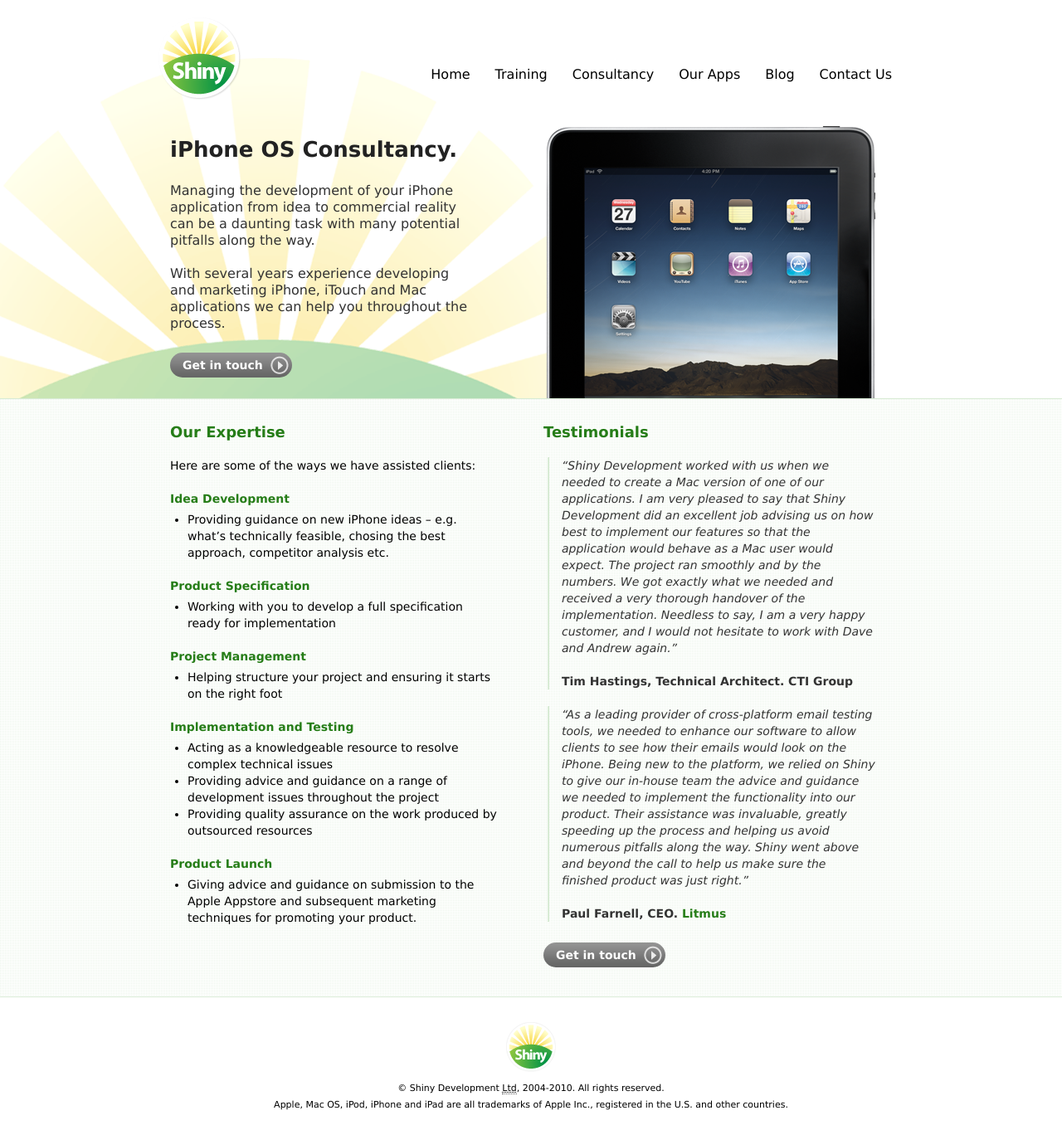
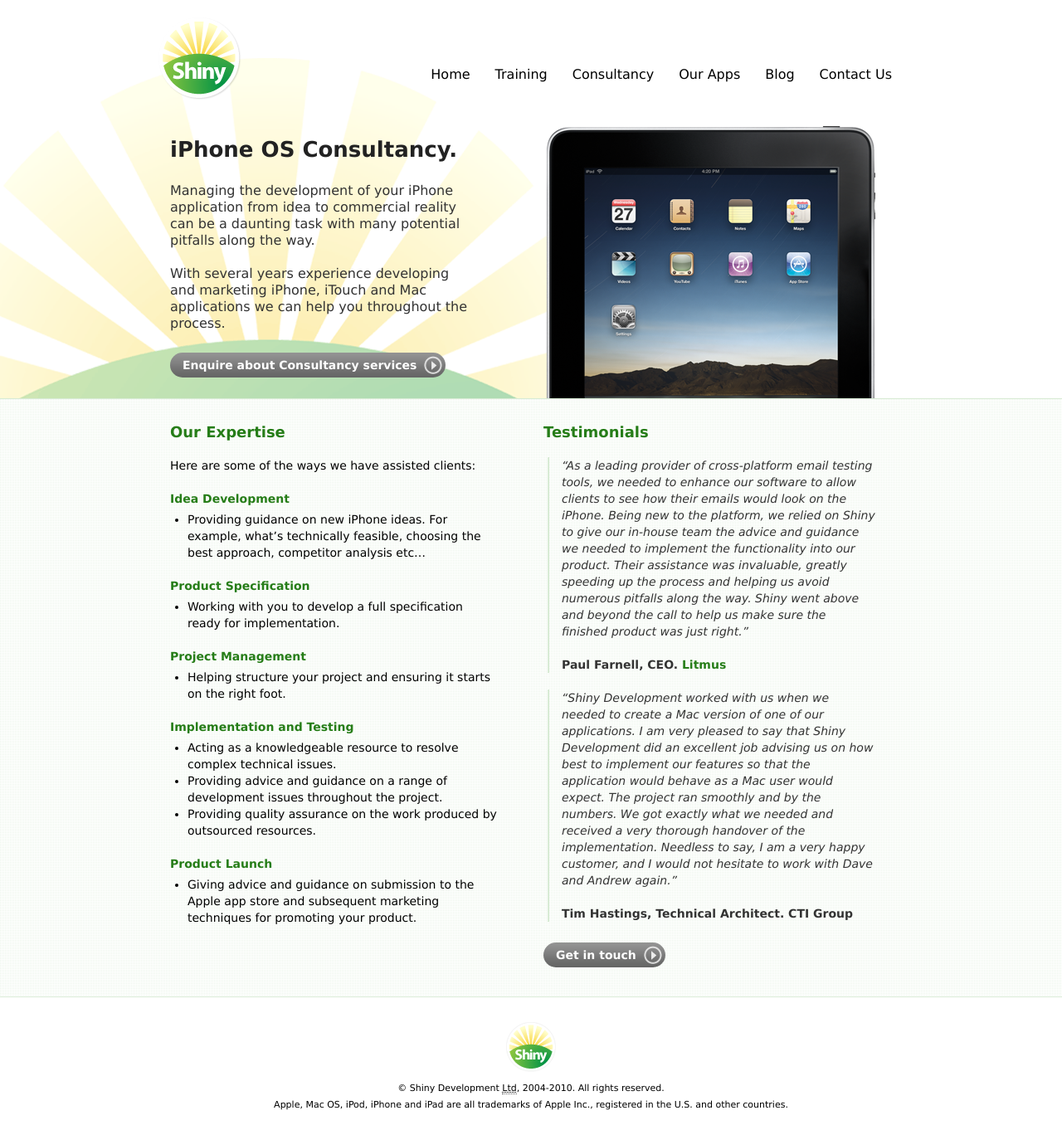
Before and after one commit to shinydevelopment/ShinyDevelopment-Holding, a Jekyll site: the page built from consultancy.html, in a window 1280 px wide. Shown: the whole page at 83% size. Built offline with Jekyll 4.4.1, drawn with Linux system fonts in a browser that asks for light colours; Markdown is read by kramdown in place of the engine named in the settings; comment, search, counter and statistics services are not loaded.

Commit message:
Consultancy wording.

```diff
--- a/consultancy.html
+++ b/consultancy.html
@@ -5,83 +5,54 @@
 permalink: /consultancy/
 ---
 
-
 <div class="container content-upper">
-
   <div class="section ">
-
     <h2>iPhone OS Consultancy.</h2>
-        <p class="excerpt">
-           Managing the development of your iPhone application from idea to commercial reality can be a daunting task with many potential pitfalls along the way.</p>
-        <p class="excerpt">
-            With several years experience developing and marketing iPhone, iTouch and Mac applications we can help you throughout the process.
-        </p>
-
-        <p class="fancy-link"><a href="/contact-us">Get in touch</a></p>
-
+    <p class="excerpt">Managing the development of your iPhone application from idea to commercial reality can be a daunting task with many potential pitfalls along the way.</p>
+    <p class="excerpt">With several years experience developing and marketing iPhone, iTouch and Mac applications we can help you throughout the process.</p>
+    <p class="fancy-link"><a href="/contact-us">Enquire about Consultancy services</a></p>
   </div>
-
   <img src="/assets/images/ipad.png" width="561" height="360" class="display-img" />
-
 </div>
 
 </div>
 
-
 <div class="wrapper pattern">
-
   <div class="container content-lower-alt">
-
     <div class="section">
-
       <h3>Our Expertise</h3>
-
       <p>Here are some of the ways we have assisted clients:</p>
-
       <h4>Idea Development</h4>
       <ul>
-            <li>Providing guidance on new iPhone ideas – e.g. what&rsquo;s technically feasible, chosing the best approach, competitor analysis etc. </li>
+        <li>Providing guidance on new iPhone ideas. For example, what&rsquo;s technically feasible, choosing the best approach, competitor analysis etc&hellip;</li>
       </ul>
       <h4>Product Specification</h4>
       <ul>
-            <li>Working with you to develop a full specification ready for implementation</li>
+        <li>Working with you to develop a full specification ready for implementation.</li>
       </ul>
       <h4>Project Management</h4>
       <ul>
-            <li>Helping structure your project and ensuring it starts on the right foot</li>
+        <li>Helping structure your project and ensuring it starts on the right foot.</li>
       </ul>
       <h4>Implementation and Testing</h4>
       <ul>
-            <li>Acting as a knowledgeable resource to resolve complex technical issues</li>
-            <li>Providing advice and guidance on a range of development issues throughout the project</li>
-            <li>Providing quality assurance on the work produced by outsourced resources</li>
+        <li>Acting as a knowledgeable resource to resolve complex technical issues.</li>
+        <li>Providing advice and guidance on a range of development issues throughout the project.</li>
+        <li>Providing quality assurance on the work produced by outsourced resources.</li>
       </ul>
       <h4>Product Launch</h4>
       <ul>
-            <li>Giving advice and guidance on submission to the Apple Appstore  and subsequent marketing techniques for promoting your product.</li>
+        <li>Giving advice and guidance on submission to the Apple app store and subsequent marketing techniques for promoting your product.</li>
       </ul>
-
-
-
     </div>
 
-
     <div class="section">
-
       <h3>Testimonials</h3>
-
+      <blockquote><p>&ldquo;As a leading provider of cross-platform email testing tools, we needed to enhance our software to allow clients to see how their emails would look on the iPhone. Being new to the platform, we relied on Shiny to give our in-house team the advice and guidance we needed to implement the functionality into our product. Their assistance was invaluable, greatly speeding up the process and helping us avoid numerous pitfalls along the way. Shiny went above and beyond the call to help us make sure the finished product was just right.&rdquo;</p>
+        <p class="author">Paul Farnell, CEO. <a href="http://litmusapp.com">Litmus</a></p></blockquote>
       <blockquote><p>&ldquo;Shiny Development worked with us when we needed to create a Mac version of one of our applications. I am very pleased to say that Shiny Development did an excellent job advising us on how best to implement our features so that the application would behave as a Mac user would expect. The project ran smoothly and by the numbers. We got exactly what we needed and received a very thorough handover of the implementation. Needless to say, I am a very happy customer, and I would not hesitate to work with Dave and Andrew again.&rdquo;</p>
-
         <p class="author">Tim Hastings, Technical Architect. CTI Group</p></blockquote>
-
-        <blockquote><p>&ldquo;As a leading provider of cross-platform email testing tools, we needed to enhance our software to allow clients to see how their emails would look on the iPhone. Being new to the platform, we relied on Shiny to give our in-house team the advice and guidance we needed to implement the functionality into our product. Their assistance was invaluable, greatly speeding up the process and helping us avoid numerous pitfalls along the way. Shiny went above and beyond the call to help us make sure the finished product was just right.&rdquo;</p>
-
-        <p class="author">Paul Farnell, CEO. <a href="http://litmusapp.com">Litmus</a></p></blockquote>
-
         <p class="fancy-link"><a href="/contact-us">Get in touch</a></p>
-
       </div>
-
     </div>
-
   </div>
```
Lines whose indentation alone changed are shown as unchanged.
